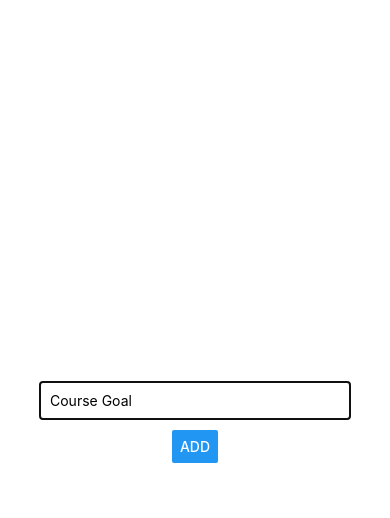
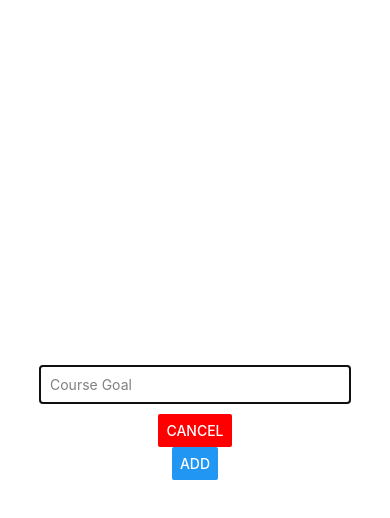
Before and after one commit to hunter-graves/reactnative, a React Native app: screen / in a window 390 px wide. Both pictures are taken after a click on the button "ADD NEW GOAL". Shown: the top 518 px of the page. Built offline with nearby package versions, Linux system fonts and the light colour scheme.

Commit message:
cancel button

```diff
--- a/App.js
+++ b/App.js
@@ -1,7 +1,7 @@
 import React, { useState } from 'react';
 import {
-   StyleSheet,
-   View,
+    StyleSheet,
+    View,
     Button,
     FlatList
   } from 'react-native';
@@ -19,6 +19,7 @@
       ...courseGoals,
       {id: Math.random().toString(), value: goalTitle }
     ]);
+    setIsAddMode(false);
   };
 
   const removeGoalHandler = goalId => {
@@ -28,11 +29,18 @@
     });
   };
 
+  const cancelGoalAdditionHandler = () => {
+    setIsAddMode(false);
+  }
+
 
   return (
     <View style={Styles.screen}>
-      <Button title="Add New Goal" onPress={() => setIsAddMode(true)}/>
-      <GoalInput visible={isAddMode} onAddGoal={addGoalHandler}/>
+      <Button title="Add New Goal" onPress={() => setIsAddMode(true)} />
+      <GoalInput
+      visible={isAddMode}
+      onAddGoal={addGoalHandler}
+      onCancel={cancelGoalAdditionHandler} />
       <FlatList
       keyExtractor={(item, index) => item.id}
       data={courseGoals}
@@ -50,7 +58,7 @@
 
 const Styles = StyleSheet.create({
   screen: {
-    padding: 50
+    padding: 50,
   }
 
 });
--- a/components/GoalInput.js
+++ b/components/GoalInput.js
@@ -1,22 +1,29 @@
 import React, { useState } from 'react';
-import {View, TextInput, Button, StyleSheet, Modal } from 'react-native';
+import {View, TextInput, Button, StyleSheet, Modal} from 'react-native';
 const GoalInput = props => {
     const[enteredGoal, setEnteredGoal] = useState('');
 
-    const goalInputHandler = (enteredText) => {
+    const goalInputHandler = enteredText => {
         setEnteredGoal(enteredText);
       };
+
+    const addGoalHandler = () => {
+        props.onAddGoal(enteredGoal);
+        setEnteredGoal('');
+    };
 
     return(
         <Modal visible={props.visible} animationType="slide">
         <View style={styles.inputContainer}>
         <TextInput
          placeholder="Course Goal"
+         placeholderTextColor = 'grey'
          style={styles.input}
          onChangeText={goalInputHandler}
          value={enteredGoal}
          />
-        <Button title="ADD" onPress={props.onAddGoal.bind(this, enteredGoal)}/>
+         <Button title="CANCEL" color="red" onPress={props.onCancel}/>
+        <Button title="ADD" onPress={addGoalHandler}/>
       </View>
       </Modal>
     );
@@ -27,14 +34,15 @@
     inputContainer: {
         flex: 1,
         justifyContent: 'center',
-        alignItems: 'center'
+        alignItems: 'center',
       },
       input: {
         width: '80%',
         borderBottomColor: 'black',
         borderWidth: 1,
         padding: 10,
-        marginBottom: 10
+        marginBottom: 10,
+        color: 'black'
       }
 
 });
```
